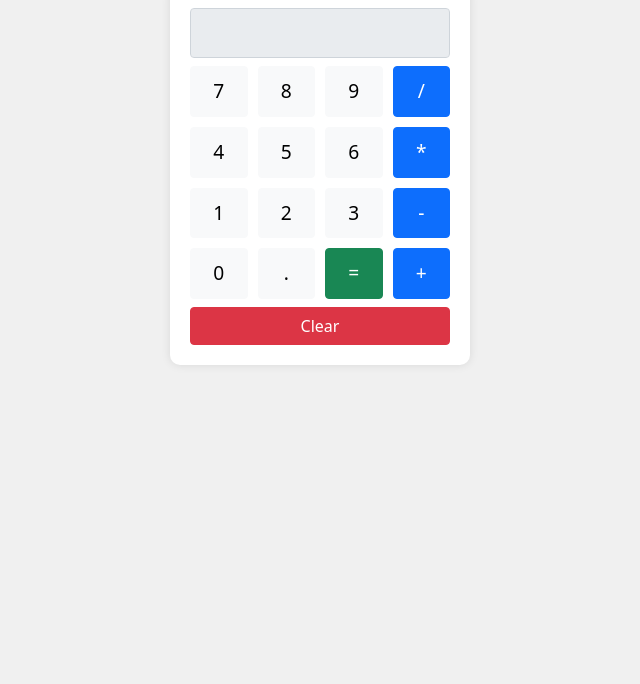
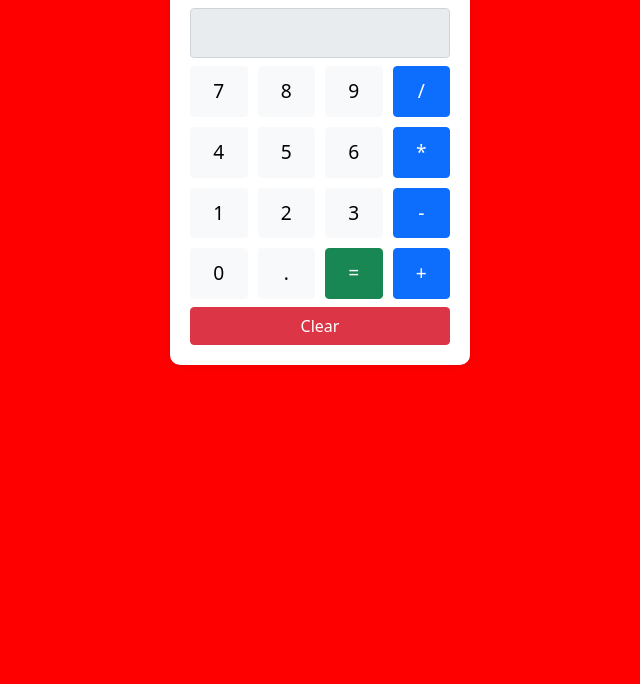
Before and after one commit to Caffeine-Gallery/my-new-testproject-1730379689881-0192e2aa32e6, a website built with Vite: page frontend/index.html in a window 1280 px wide. Shown: the part 116-800 px from the top of the page, without its empty margins (320-960 px from the left). Built offline with nearby package versions, Linux system fonts and the light colour scheme; what @dfinity/agent would draw is missing.

Commit message:
0192e2ab-399d-7777-944b-7cb9e1c82533

```diff
--- a/frontend/index.css
+++ b/frontend/index.css
@@ -1,5 +1,5 @@
 body {
-    background-color: #f0f0f0;
+    background-color: red;
 }
 
 .calculator {
```
